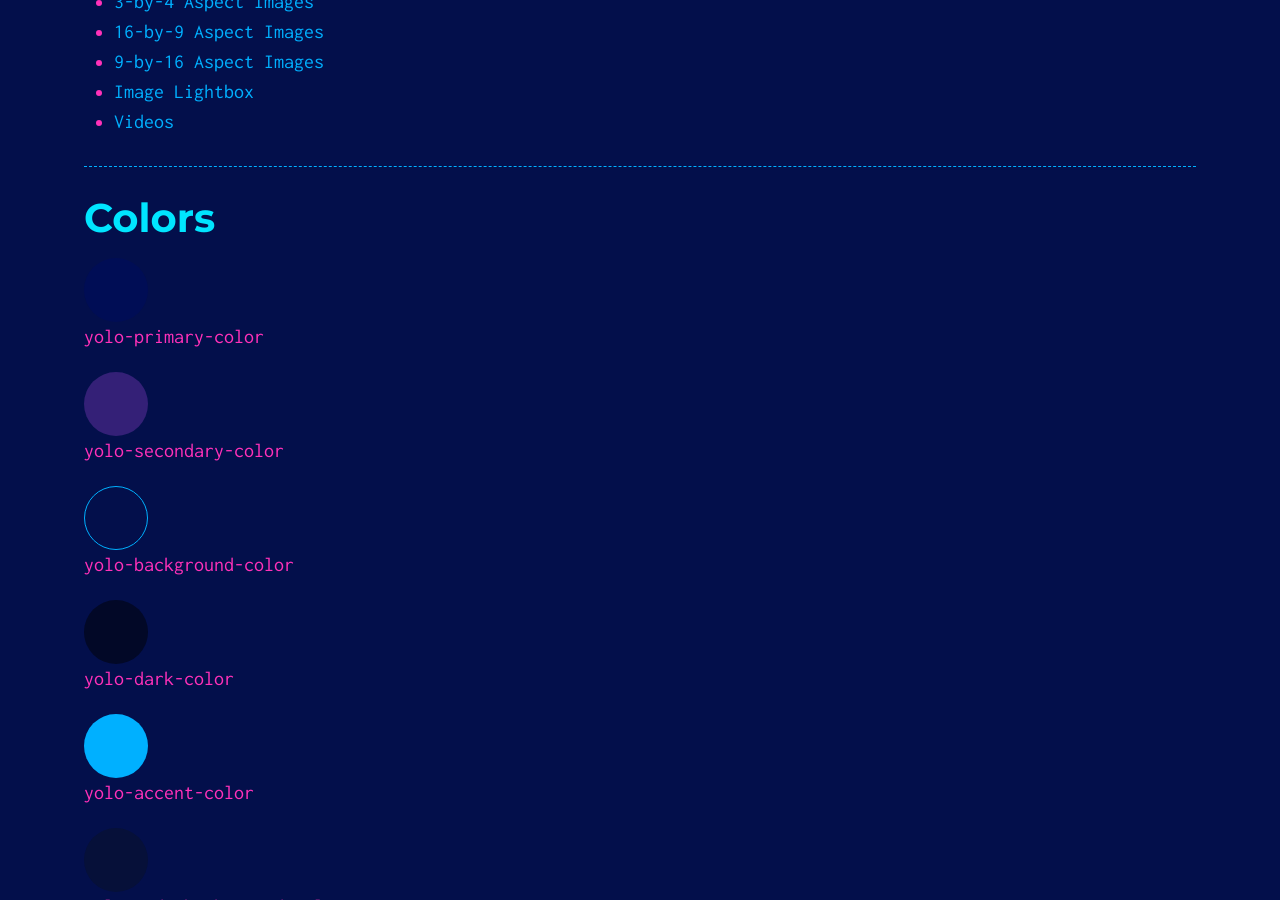
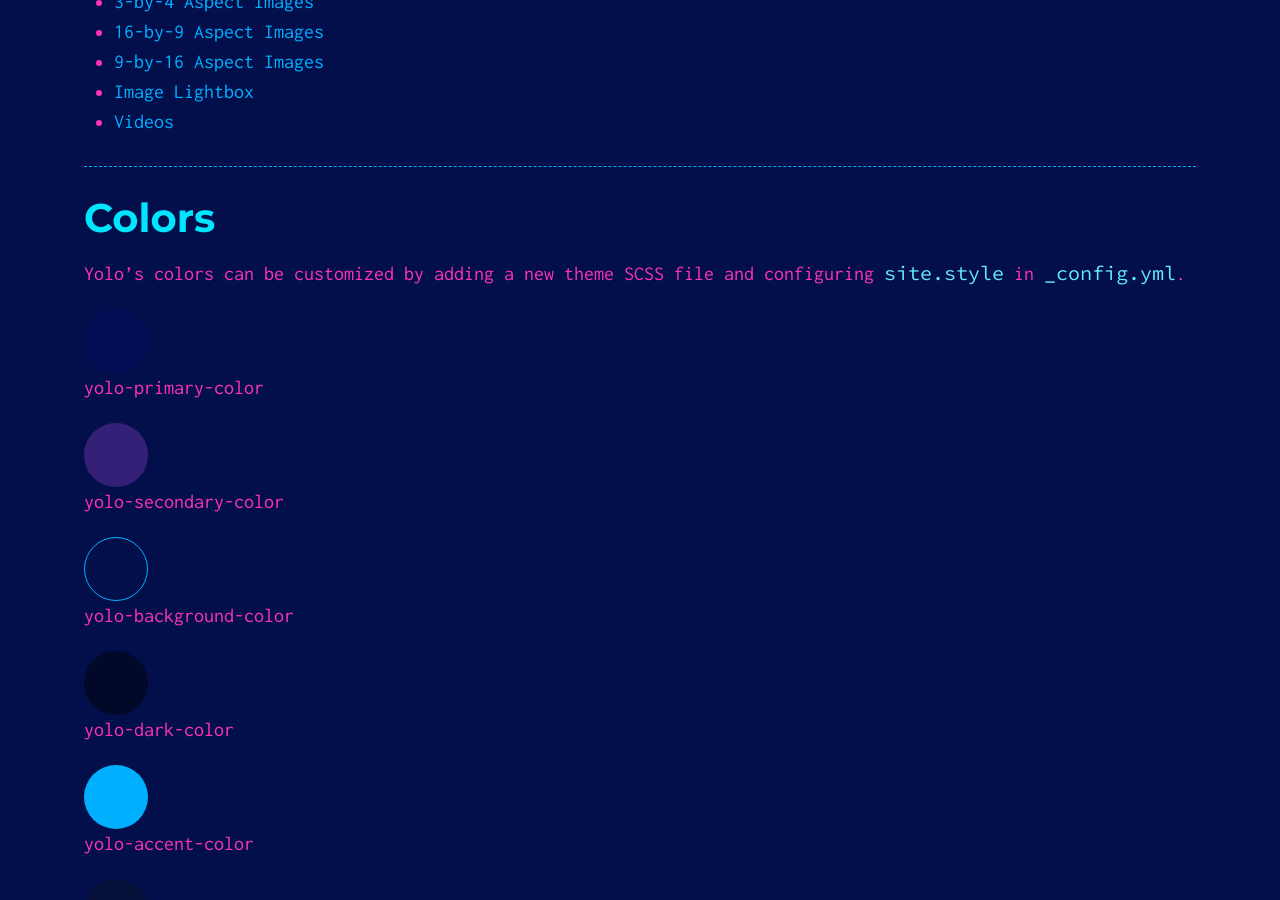
Before and after one commit to corbtastik/yolo, a Jekyll site: the page built from index.md, in a window 1280 px wide and 900 px high, scrolled down 1900 px. Built offline with Jekyll 4.4.1, drawn with Linux system fonts in a browser that asks for light colours; some web fonts are replaced.

Commit message:
WIP docs

```diff
--- a/_includes/colors.html
+++ b/_includes/colors.html
@@ -1,3 +1,7 @@
+<!--
+  The colors.html template is for demonstrating theme colors on example index.md,
+  and NOT intended to be a reusable template.
+-->
 <div class="columns">
     <div class="column">
         <div class="cell is-circle-64 yolo-primary-color">&nbsp;</div>
--- a/index.md
+++ b/index.md
@@ -71,6 +71,8 @@ Yolo doesn't implement an "according to hoyle" Jekyll theme, but the colors, typ
 ---
 
 ## Colors
+
+Yolo's colors can be customized by adding a new theme SCSS file and configuring `site.style` in `_config.yml`.
 
 {% include colors.html %}
 
```
Also changed, not shown: README.md.
